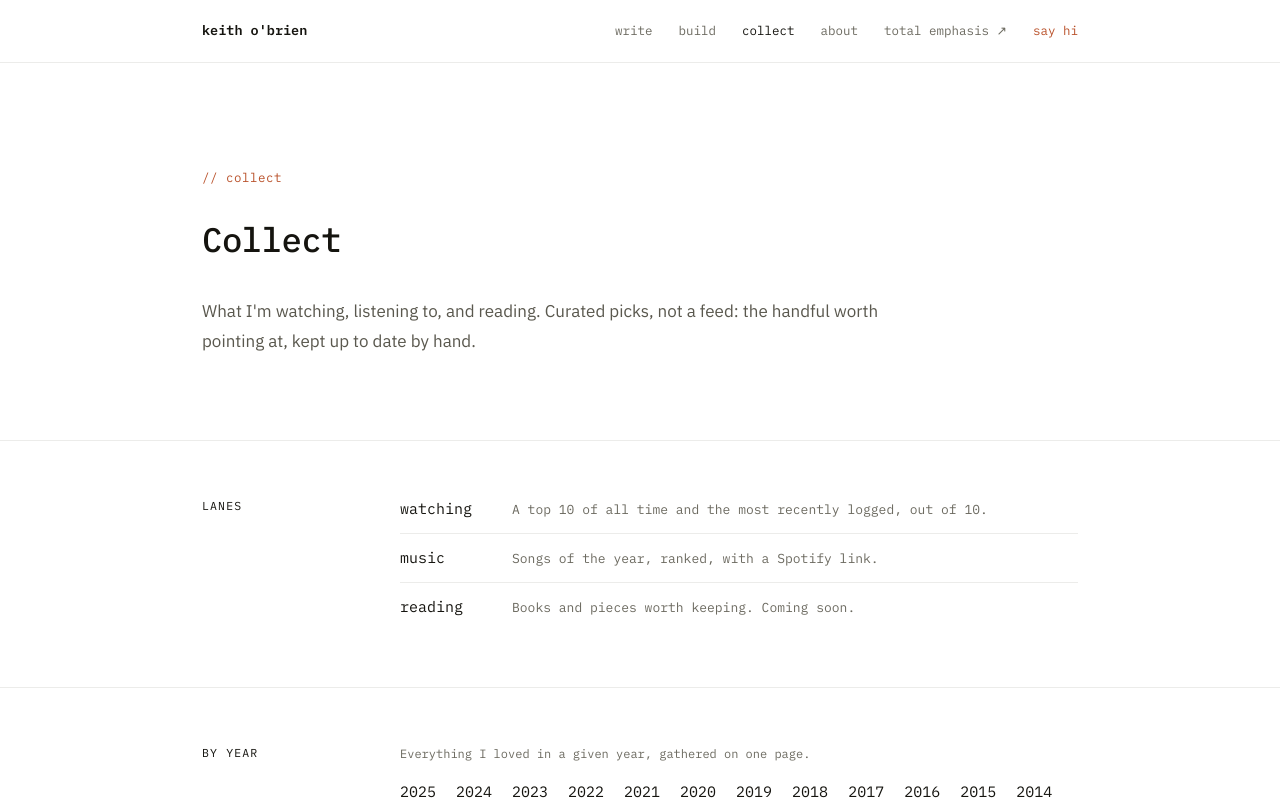
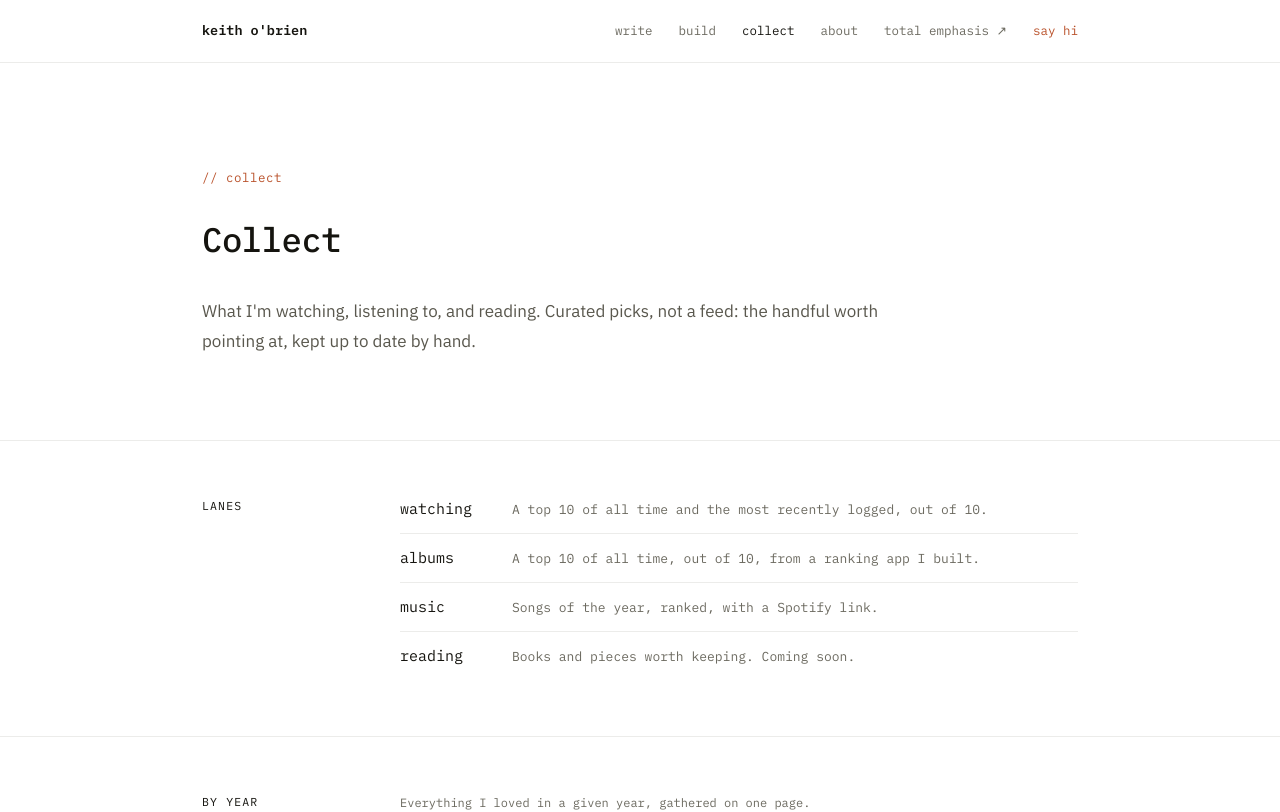
Before and after one commit to k-obrien17/keithrobrien, a Next.js app: page /collect in a window 1280 px wide. Shown: the top 812 px of the page. Built offline with nearby package versions, Linux system fonts and the light colour scheme.

Commit message:
feat(collect): list the new albums lane on the collect index

```diff
--- a/app/collect/page.tsx
+++ b/app/collect/page.tsx
@@ -38,6 +38,11 @@ const LANES: Lane[] = [
     label: "watching",
     href: "/collect/watching",
     blurb: "A top 10 of all time and the most recently logged, out of 10.",
+  },
+  {
+    label: "albums",
+    href: "/collect/albums",
+    blurb: "A top 10 of all time, out of 10, from a ranking app I built.",
   },
   {
     label: "music",
```
